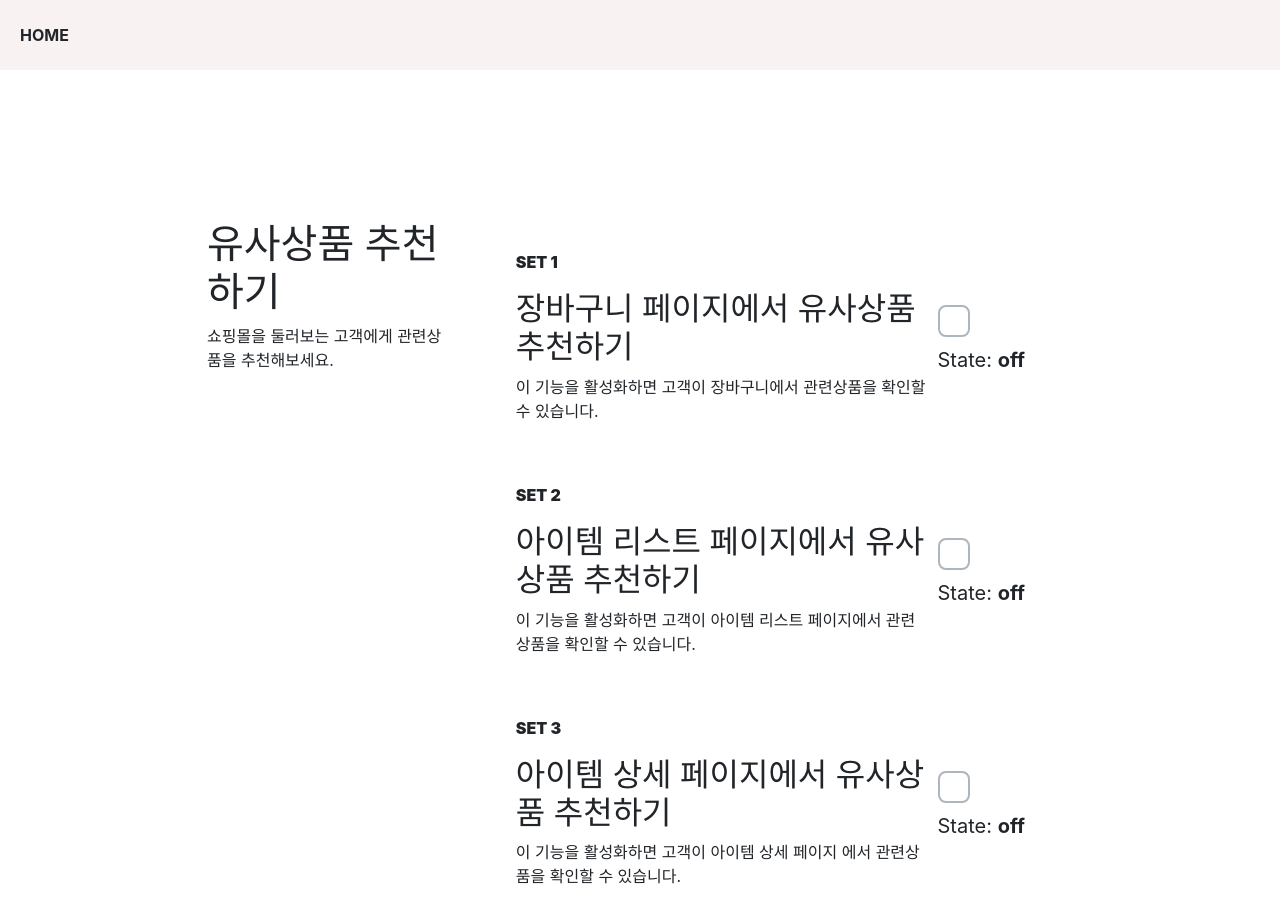
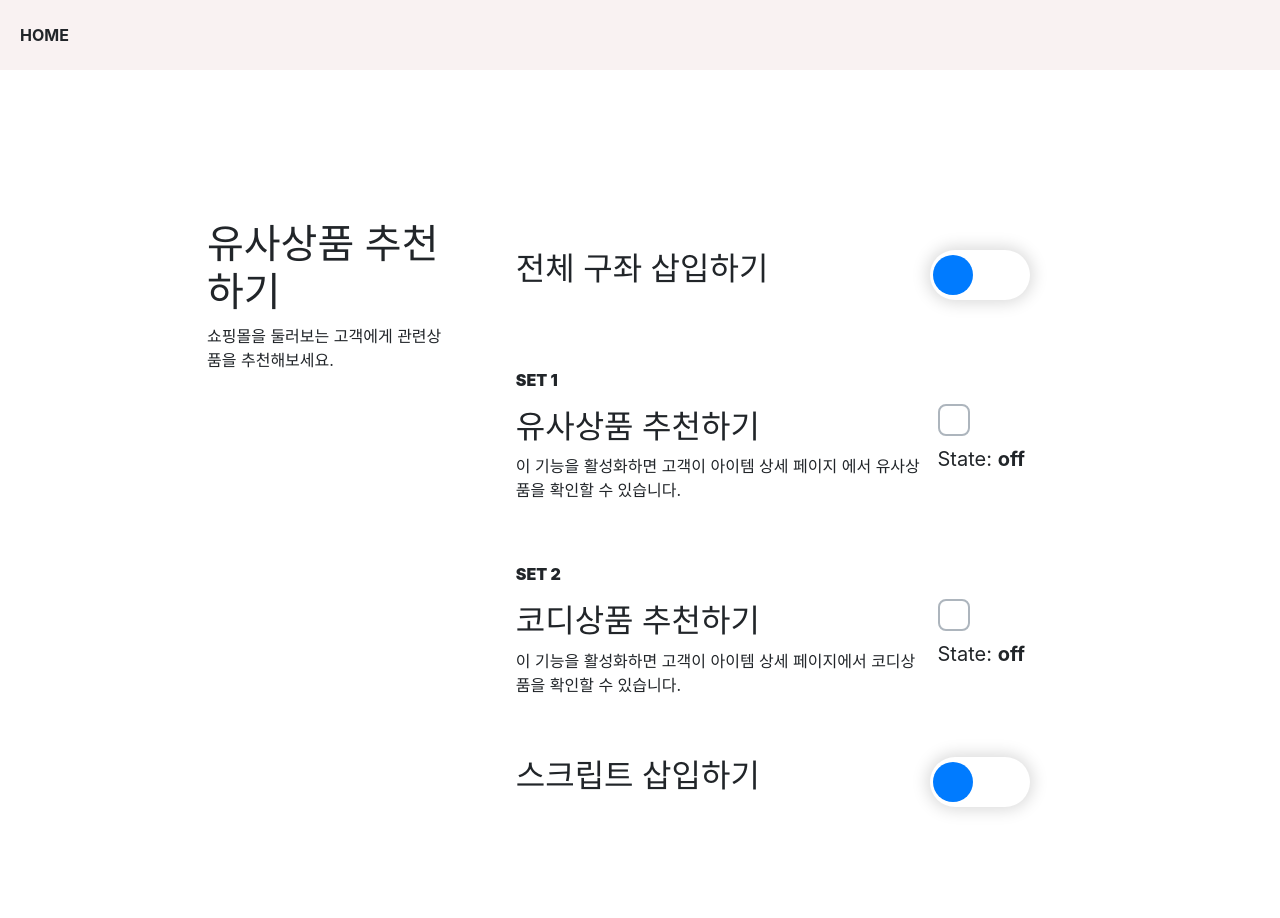
Before and after one commit to taesang1/cafe24-app-admin, a Nuxt app in the folder main/: page / in a window 1280 px wide. After the commit the page ends 845 px from the top, so only its background shows below. Built offline with nearby package versions, Linux system fonts and the light colour scheme.

Commit message:
ui 수정

```diff
--- a/main/pages/index.vue
+++ b/main/pages/index.vue
@@ -8,62 +8,61 @@
           <span>쇼핑몰을 둘러보는 고객에게 관련상품을 추천해보세요.</span>
         </b-col>
         <b-col>
-
+          <div style="display: flex; padding: 30px 40px;">
+            <div style="width: 80%">
+              <h2>전체 구좌 삽입하기</h2>
+            </div>
+            <div>
+              <label @click="click_toggle" for="toggle" class="toggleSwitch">
+                <span class="toggleButton"></span>
+              </label>
+            </div>
+          </div>
           <div style="display: flex; padding: 30px 40px;">
             <div style="width: 80%">
               <p style="font-weight: 900;">SET 1</p>
-              <h2>장바구니 페이지에서 유사상품 추천하기</h2>
-              <span>이 기능을 활성화하면 고객이 장바구니에서 관련상품을 확인할 수 있습니다.</span>
+              <h2>유사상품 추천하기</h2>
+              <span>이 기능을 활성화하면 고객이 아이템 상세 페이지 에서 유사상품을 확인할 수 있습니다.</span>
             </div>
             <div style="zoom: 2; margin: auto;">
               <b-form-checkbox
-                id="cart_checkbox"
-                v-model="cart_status"
-                name="cart_checkbox"
+                id="similar_checkbox"
+                v-model="similar_status"
+                name="similar_checkbox"
                 value="on"
                 unchecked-value="off"
-                @change="cart"
+                @change="similar"
               ></b-form-checkbox>
-              <div style="font-size: 10px">State: <strong>{{ cart_status }}</strong></div>
+              <div style="font-size: 10px">State: <strong>{{ similar_status }}</strong></div>
             </div>
           </div>
 
           <div style="display: flex; padding: 30px 40px;">
             <div style="width: 80%">
               <p style="font-weight: 900;">SET 2</p>
-              <h2>아이템 리스트 페이지에서 유사상품 추천하기</h2>
-              <span>이 기능을 활성화하면 고객이 아이템 리스트 페이지에서 관련상품을 확인할 수 있습니다.</span>
+              <h2>코디상품 추천하기</h2>
+              <span>이 기능을 활성화하면 고객이 아이템 상세 페이지에서 코디상품을 확인할 수 있습니다.</span>
             </div>
             <div style="zoom: 2; margin: auto;">
               <b-form-checkbox
-                id="item_list_checkbox"
-                v-model="item_list_status"
-                name="item_list_checkbox"
+                id="code_checkbox"
+                v-model="code_status"
+                name="code_checkbox"
                 value="on"
                 unchecked-value="off"
-                @change="item_list"
+                @change="code"
               ></b-form-checkbox>
-              <div style="font-size: 10px">State: <strong>{{ item_list_status }}</strong></div>
+              <div style="font-size: 10px">State: <strong>{{ code_status }}</strong></div>
             </div>
           </div>
 
           <div style="display: flex; padding: 30px 40px;">
             <div style="width: 80%">
-              <p style="font-weight: 900;">SET 3</p>
-              <h2>아이템 상세 페이지에서 유사상품 추천하기</h2>
-              <span>이 기능을 활성화하면 고객이 아이템 상세 페이지 에서 관련상품을 확인할 수 있습니다.</span>
+              <h2>스크립트 삽입하기</h2>
             </div>
-            <div style="zoom: 2; margin: auto;">
-              <b-form-checkbox
-                id="item_detail_checkbox"
-                v-model="item_detail_status"
-                name="item_detail_checkbox"
-                value="on"
-                unchecked-value="off"
-                @change="item_detail"
-              ></b-form-checkbox>
-              <div style="font-size: 10px">State: <strong>{{ item_detail_status }}</strong></div>
-            </div>
+               <label @click="click_script" for="toggle" class="toggleSwitch_2">
+                <span class="toggleButton_2"></span>
+              </label>
           </div>
 
         </b-col>
@@ -71,18 +70,93 @@
     </b-container>
   </div>
 </template>
+<style scoped>
+.toggleSwitch {
+  width: 100px;
+  height: 50px;
+  display: block;
+  position: relative;
+  border-radius: 2rem;
+  background-color: #fff;
+  box-shadow: 0 0 1rem 3px rgba(0 0 0 / 15%);
+  cursor: pointer;
+}
 
+.toggleSwitch .toggleButton {
+  width: 40px;
+  height: 40px;
+  position: absolute;
+  top: 50%;
+  left: .2rem;
+  transform: translateY(-50%);
+  border-radius: 50%;
+  background: #007BFF;
+}
+
+/* 체크박스가 체크되면 변경 이벤트 */
+.toggleSwitch.active {
+  background: #007BFF;
+}
+
+.toggleSwitch.active .toggleButton {
+  left: calc(100% - 2.8rem);
+  background: #fff;
+}
+
+.toggleSwitch, .toggleButton {
+  transition: all 0.2s ease-in;
+}
+
+/* 2번째 토글 버튼 */
+.toggleSwitch_2 {
+  width: 100px;
+  height: 50px;
+  display: block;
+  position: relative;
+  border-radius: 2rem;
+  background-color: #fff;
+  box-shadow: 0 0 1rem 3px rgba(0 0 0 / 15%);
+  cursor: pointer;
+}
+
+.toggleSwitch_2 .toggleButton_2 {
+  width: 40px;
+  height: 40px;
+  position: absolute;
+  top: 50%;
+  left: .2rem;
+  transform: translateY(-50%);
+  border-radius: 50%;
+  background: #007BFF;
+}
+
+/* 체크박스가 체크되면 변경 이벤트 */
+.toggleSwitch_2.active {
+  background: #007BFF;
+}
+
+.toggleSwitch_2.active .toggleButton_2 {
+  left: calc(100% - 2.8rem);
+  background: #fff;
+}
+
+.toggleSwitch_2, .toggleButton_2 {
+  transition: all 0.2s ease-in;
+}
+</style>
 <script>
-var cart_status = 'off'
-var item_list_status = 'off'
-var item_detail_status = 'off'
+var toggle_2 =''
+var toggle = ''
+var code_status = 'off'
+var similar_status = 'off'
+var difftimeH = ''
+var difftimeM = ''
 export default {
   name: 'IndexPage',
     data (){
     return {
-      cart_status: cart_status,
-      item_list_status: item_list_status,
-      item_detail_status: item_detail_status,
+      code_status: code_status,
+      similar_status: similar_status,
     }
   },
   // created: function () {
@@ -97,16 +171,55 @@ export default {
     const paramOfUrl = window.location.search;
     const param = new URLSearchParams(paramOfUrl);
     console.log(param.get("mall_id"))
+    difftimeH = new Date(param.get("timestamp")*1).getHours()
+    difftimeM = new Date(param.get("timestamp")*1).getMinutes()
+    toggle = document.querySelector(".toggleSwitch");
+    toggle_2 = document.querySelector(".toggleSwitch_2");
   },
   methods: {
-    cart: function(event){
-      console.log(event)
+    timenow: function(){
+      const timeH = new Date(new Date().getTime()).getHours()
+      const tiemM = new Date(new Date().getTime()).getMinutes()
+      console.log(difftimeH, difftimeM)
+      if (timeH - difftimeH >= 2 && tiemM >= difftimeM){
+        console.log(time - difftime)
+        alert('요청시간이 만료되었습니다')
+        window.location.reload()
+      } else{
+        return true
+      }
     },
-    item_list: function(event){
-      console.log(event)
+    similar: function(event){
+      similar_status = event
+      console.log('similar '+event)
+      // this.timenow()
     },
-    item_detail: function(event){
-      console.log(event)
+    code: function(event){
+      code_status = event
+      console.log('code '+event)
+    },
+    click_script: function(event){
+      toggle_2.classList.toggle('active')
+      if (toggle_2.classList.length == 1){
+        console.log('toggle_2 off')
+      } else if (toggle_2.classList.length == 2){
+        console.log('toggle_2 on')
+        if (code_status == 'on' && similar_status == 'on'){
+          console.log('code on, similar on')
+        } else if (code_status =='on'){
+          console.log('code on')
+        } else if (similar_status == 'on'){
+          console.log('similar on')
+        }
+      }
+    },
+    click_toggle: function(event){
+      toggle.classList.toggle('active')
+      if (toggle.classList.length == 1){
+        console.log('toggle off')
+      } else if (toggle.classList.length == 2){
+        console.log('toggle on')
+      }
     }
   }
 }
```
